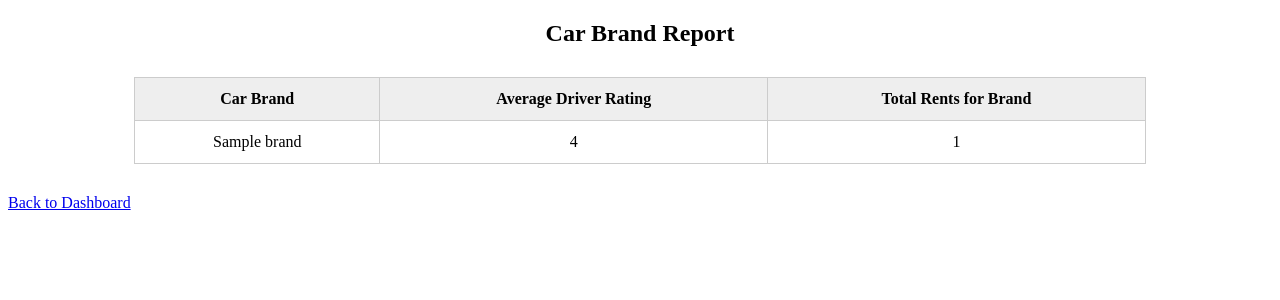
After one commit to dmuno2/cs480proj, a Flask app: page /manager/brand_report in a window 1280 px wide. The commit adds this page. Shown: the top 300 px of the page. Run offline with Flask 3, Linux system fonts and the light colour scheme; the visitor is signed in with stand-in values (Sample User, id 1); a database or web service that is not in the repository returns one stand-in record (values such as "Sample title"); some libraries are stand-ins or nearby versions.

Commit message:
completed step 9

```diff
--- a/app.py
+++ b/app.py
@@ -212,12 +212,19 @@ def manager_view_driver_stats():
 
     query = '''
         SELECT d.name AS driver_name,
-               COUNT(r.rentid) AS total_rents,
-               ROUND(AVG(rv.rating), 2) AS average_rating
+               COALESCE(rent_counts.total_rents, 0) AS total_rents,
+               ROUND(avg_ratings.average_rating, 2) AS average_rating
         FROM Driver d
-        LEFT JOIN Rent r ON d.name = r.driver_name
-        LEFT JOIN Review rv ON rv.name = d.name
-        GROUP BY d.name
+        LEFT JOIN (
+            SELECT driver_name, COUNT(*) AS total_rents
+            FROM Rent
+            GROUP BY driver_name
+        ) rent_counts ON d.name = rent_counts.driver_name
+        LEFT JOIN (
+            SELECT name AS driver_name, AVG(rating) AS average_rating
+            FROM Review
+            GROUP BY name
+        ) avg_ratings ON d.name = avg_ratings.driver_name
         ORDER BY total_rents DESC
     '''
     cursor.execute(query)
@@ -282,6 +289,45 @@ def top_clients():
             conn.close()
 
     return render_template('top_clients.html', results=results)
+
+@app.route('/manager/brand_report')
+def manager_brand_report():
+    if 'manager_ssn' not in session:
+        return redirect(url_for('manager_login'))
+
+    conn = get_db_connection()
+    cur = conn.cursor(cursor_factory=RealDictCursor)
+
+    query = '''
+        SELECT
+            c.brand,
+            ROUND(AVG(avg_rating.avg_rating), 2) AS average_rating,
+            COALESCE(SUM(rent_counts.total_rents), 0) AS total_rents
+        FROM car c
+        JOIN model m ON c.carid = m.carid
+
+        LEFT JOIN (
+            SELECT cd.modelid, AVG(rv.rating) AS avg_rating
+            FROM canDrive cd
+            JOIN review rv ON cd.driver_name = rv.name
+            GROUP BY cd.modelid
+        ) avg_rating ON m.modelid = avg_rating.modelid
+
+        LEFT JOIN (
+            SELECT modelid, COUNT(*) AS total_rents
+            FROM rent
+            GROUP BY modelid
+        ) rent_counts ON m.modelid = rent_counts.modelid
+
+        GROUP BY c.brand
+        ORDER BY total_rents DESC
+    '''
+
+    cur.execute(query)
+    report = cur.fetchall()
+    conn.close()
+
+    return render_template('brand_report.html', report=report)
 
 
 # ------------- Client -------------
@@ -661,4 +707,4 @@ def logout():
 
 # Run app
 if __name__ == '__main__':
-    app.run(debug=True, port=5003)
+    app.run(debug=True, port=5001)
--- /dev/null
+++ b/templates/brand_report.html
@@ -0,0 +1,52 @@
+<!DOCTYPE html>
+<html>
+<head>
+    <title>Car Brand Report</title>
+    <style>
+        table {
+            width: 80%;
+            margin: 30px auto;
+            border-collapse: collapse;
+        }
+        th, td {
+            padding: 12px;
+            border: 1px solid #ccc;
+            text-align: center;
+        }
+        th {
+            background-color: #eee;
+        }
+        h2, a {
+            text-align: center;
+        }
+    </style>
+</head>
+<body>
+    <h2>Car Brand Report</h2>
+
+    {% if report %}
+    <table>
+        <thead>
+            <tr>
+                <th>Car Brand</th>
+                <th>Average Driver Rating</th>
+                <th>Total Rents for Brand</th>
+            </tr>
+        </thead>
+        <tbody>
+            {% for row in report %}
+            <tr>
+                <td>{{ row.brand }}</td>
+                <td>{{ row.average_rating if row.average_rating is not none else 'N/A' }}</td>
+                <td>{{ row.total_rents }}</td>
+            </tr>
+            {% endfor %}
+        </tbody>
+    </table>
+    {% else %}
+        <p style="text-align:center;">No brand data available.</p>
+    {% endif %}
+
+    <a href="{{ url_for('manager_dashboard') }}">Back to Dashboard</a>
+</body>
+</html>
--- a/templates/manager_dashboard.html
+++ b/templates/manager_dashboard.html
@@ -14,6 +14,7 @@
         <li><a href="{{ url_for('manager_view_driver_stats') }}">View Drivers</a></li>
         <li><a href="{{ url_for('client_city_match') }}">Search for Client and Driver City Relation</a></li>
         <li><a href="{{ url_for('top_clients') }}">View Top Clients</a></li>
+        <li><a href="{{ url_for('manager_brand_report') }}">Car Brand Report</a></li>
         <!-- Later you can add Delete Driver, Add Car, etc. -->
     </ul>
     <p><a href="{{ url_for('logout') }}">Logout</a></p>
```
